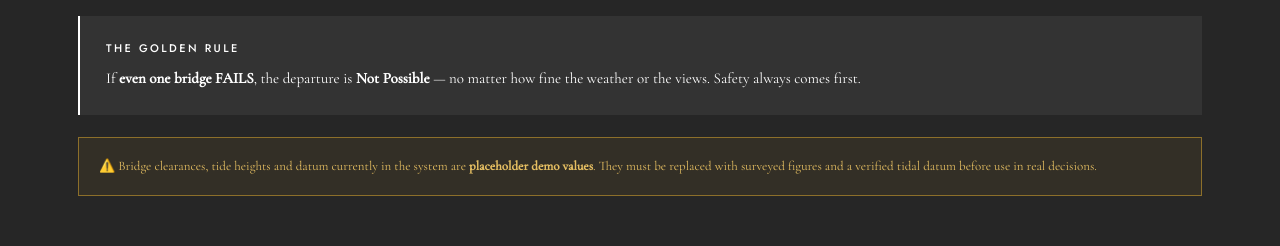
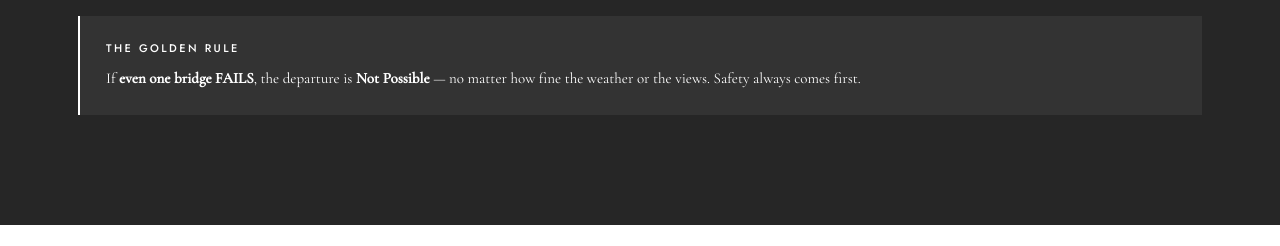
Before and after one commit to aueyamauc-alt/waldorf-starcraft, a plain HTML site: page index.html in a window 1280 px wide. Shown: the part 8900-9146 px from the top of the page. Drawn offline with nearby package versions, Linux system fonts and the light colour scheme.

Commit message:
Remove demo-values notice from bridge safety section
Co-Authored-By: Claude Opus 5.5 <noreply@anthropic.com>

```diff
--- a/index.html
+++ b/index.html
@@ -1051,7 +1051,6 @@ html[lang=en] .hcap .ct b{font-family:var(--en);font-size:21px;font-weight:500}
         <div class="fail"><b>FAIL</b><br><span data-i="bs_fail">実際のマージンが必要マージンを下回る → その出航時間は運航不可</span></div>
       </div>
       <div class="golden reveal"><span class="eyebrow">The Golden Rule</span><span data-ih="bs_rule">航路上の橋が<b>一つでも FAIL</b> なら、天気や景色がどんなに良くても、その出航時間は<b>「運航不可（Not Possible）」</b>となります。安全が常に最優先です。</span></div>
-      <div class="demo-warn reveal" id="bsDemoWarn" data-ih="bs_warn">⚠️ 現在、判定システムに入っている橋の桁下高・潮位・基準面は<b>仮の数値（デモ用）</b>です。実際の判断に使う前に、必ず実測値と検証済みの潮位基準面に差し替える必要があります。</div>
     </div>
   </div>
 </section>
@@ -1365,7 +1364,6 @@ const App = (() => {
     document.documentElement.lang = L ? "en" : "ja";
     document.querySelectorAll(".lang button").forEach(b=>b.classList.toggle("on", b.dataset.lang===(L?"en":"ja")));
     $("previewRibbon").classList.toggle("hidden", !CONFIG.preview); document.body.classList.toggle("rib", !!CONFIG.preview);
-    $("bsDemoWarn").classList.toggle("hidden", !CONFIG.preview); // デモ値の注意書きはプレビュー時のみ表示
     document.querySelectorAll("[data-svg]").forEach(el=>{ const k="svg_"+el.dataset.svg; if(T[k]) el.textContent=t(k); });
     if (L) $("previewRibbon").textContent = "PREVIEW — Work in progress (some prices, photos and times are to be confirmed)";
     else $("previewRibbon").textContent = "PREVIEW — 制作中のプレビューです（料金・写真・時間帯の一部は後日確定）";
```
